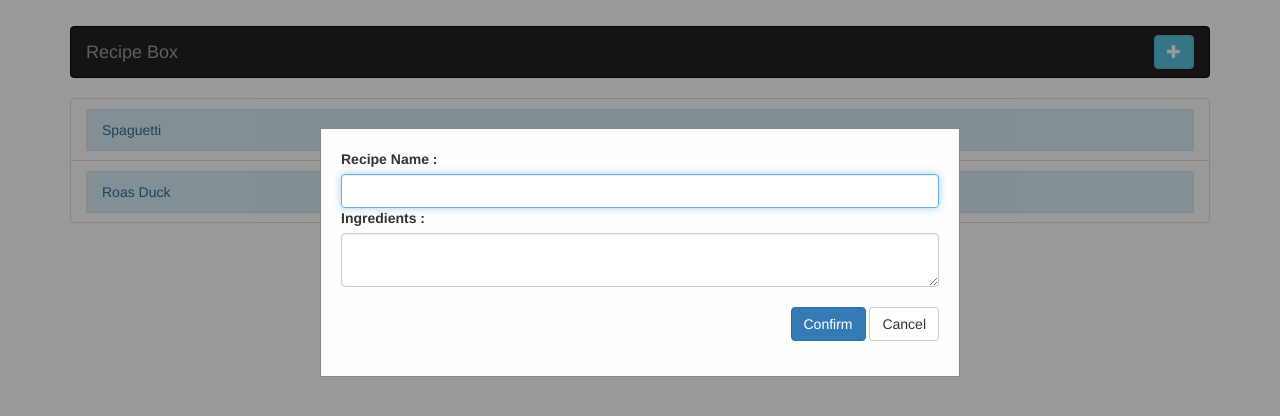
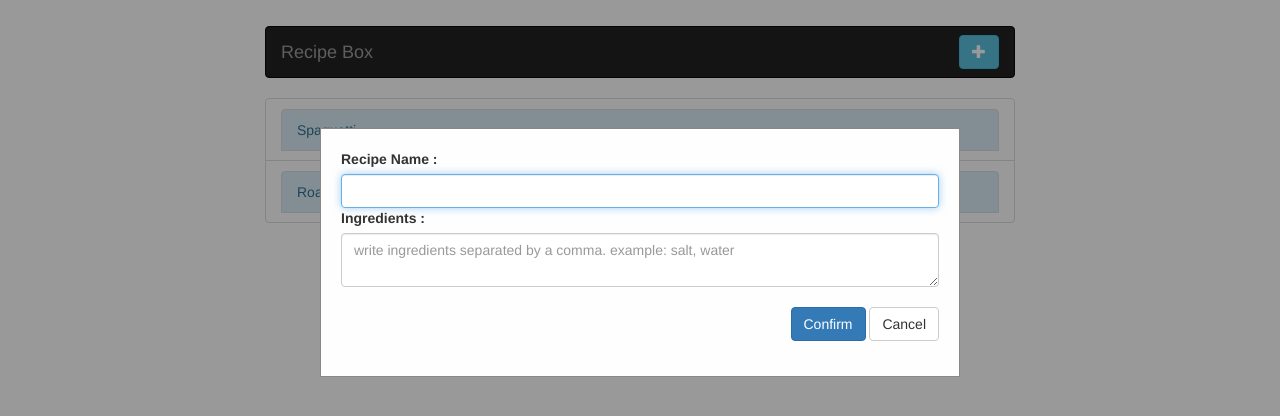
Before and after one commit to AdelMahjoub/recipe-box, a React (Create React App) app: page / in a window 1280 px wide. Both pictures are taken after a click on the button "add a recipe". Shown: the top 416 px of the page. Built offline with nearby package versions, Linux system fonts and the light colour scheme.

Commit message:
placeholder for textarea

```diff
--- a/src/App.js
+++ b/src/App.js
@@ -98,6 +98,8 @@ class App extends Component {
   render() {
     return (
       <div className="container">
+      <div className="row">
+      <div className="col-xs-12 col-md-8 col-md-offset-2 col-sm-10 col-sm-offset-1">
         <NavBar handleAdd={this.onAddClick} />
         <RecipeList
         recipes={this.state.recipes}
@@ -123,6 +125,8 @@ class App extends Component {
           />
         }
         </div>
+        </div>
+        </div>
     );
   }
 }
--- a/src/components/recipe-form.js
+++ b/src/components/recipe-form.js
@@ -36,6 +36,7 @@ export default class RecipeForm extends Component{
                             required
                             onChange={this.handleIngredientsChange}
                             value={this.state.ingredients}
+                            placeholder="write ingredients separated by a comma. example: salt, water"
                             />
                             <br />
                             <div className="text-right">
```
